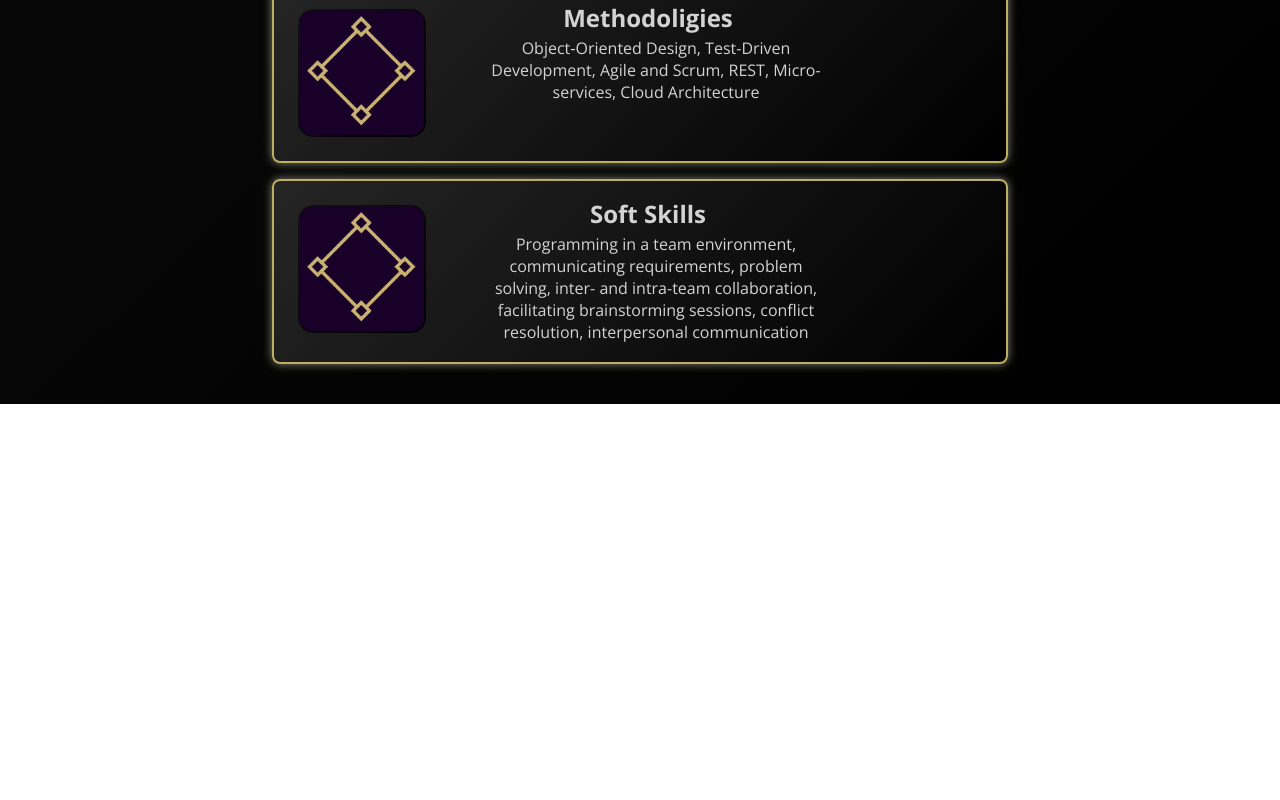
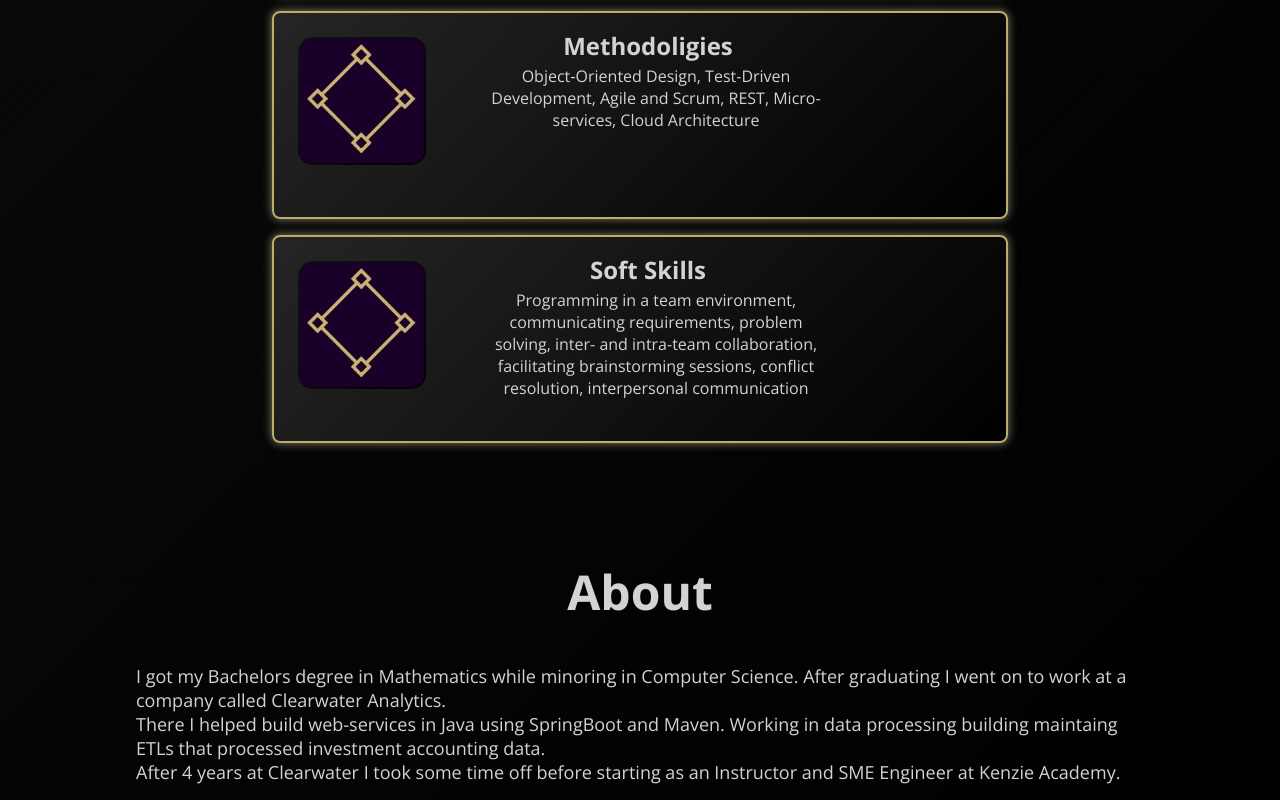
Before and after one commit to lukaswarren/lukas-portfolio, a React (Create React App) app: page / in a window 1280 px wide. Shown: the part 2467-3267 px from the top of the page. Before the commit the page ends 2871 px from the top, so only its background shows below. Built offline with nearby package versions, Linux system fonts and the light colour scheme.

Commit message:
Adding about section

```diff
--- a/src/App.js
+++ b/src/App.js
@@ -2,6 +2,7 @@ import Navbar from "./components/navbar/Navbar";
 import Intro from "./components/intro/Intro";
 import Projects from "./components/projects/Projects"
 import Skills from "./components/skills/Skills";
+import About from "./components/about/About"
 function App() {
   return (
     <div className="App">
@@ -9,6 +10,7 @@ function App() {
       <Intro/>
       <Projects/>
       <Skills/>
+      <About/>
     </div>
   );
 }
--- /dev/null
+++ b/src/components/about/About.css
@@ -0,0 +1,39 @@
+#about {
+    overflow: hidden;
+    width: 100vw;
+    max-width: 65rem;
+    display: flex;
+    flex-direction: column;
+    align-items: center;
+    justify-content: center;
+    text-align: center;
+    margin: 1.8rem auto;
+    background: transparent;
+
+}
+
+.aboutTitle {
+    font-size: 3rem;
+    color: lightgray;
+    font-weight: 600;
+    padding-top: 3rem;
+    margin-bottom: 1.5rem;
+    background: transparent;
+}
+.aboutContent {
+    flex: 1; /* Allow content to take available space */
+    padding: 1rem;
+    font-size: 2rem;
+    font-weight: 500;
+    color: lightgray;
+    background: transparent;
+}
+
+.aboutPara {
+    font-size:large;
+    font-weight: 100;
+    background: transparent;
+    display: flex;
+    text-align: left;
+    color: lightgray;
+}
--- /dev/null
+++ b/src/components/about/About.js
@@ -0,0 +1,18 @@
+import React from 'react'
+import "./About.css"
+
+const About = () => {
+  return (
+    <section id='about'>
+        <span className='aboutTitle'>About</span>
+        <div className="aboutContent">
+            <p className="aboutPara">I got my Bachelors degree in Mathematics while minoring in Computer Science. After graduating I went on to work at a company called Clearwater Analytics.</p>
+            <p className="aboutPara">There I helped build web-services in Java using SpringBoot and Maven. Working in data processing building maintaing ETLs that processed investment accounting data. </p>
+            <p className="aboutPara">After 4 years at Clearwater I took some time off before starting as an Instructor and SME Engineer at Kenzie Academy.</p>
+        </div>
+
+    </section>
+  )
+}
+
+export default About
--- a/src/components/skills/Skills.css
+++ b/src/components/skills/Skills.css
@@ -40,6 +40,7 @@
 }
 .skillBar {
     padding: 1.5 2rem;
+    height: 26vh;
     display: flex;
     box-shadow: 0 0 10px #838174; /* Adding a subtle shadow */
     border: 2.5px solid #bdae60;
```
